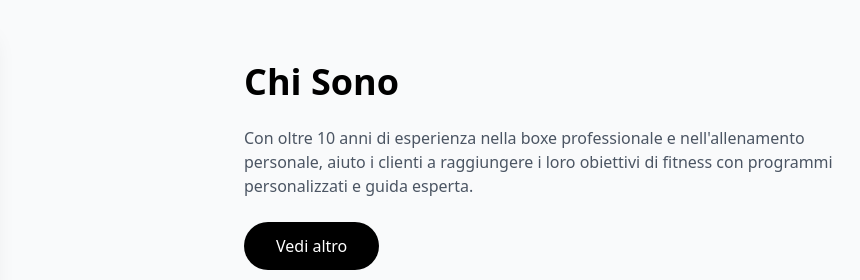
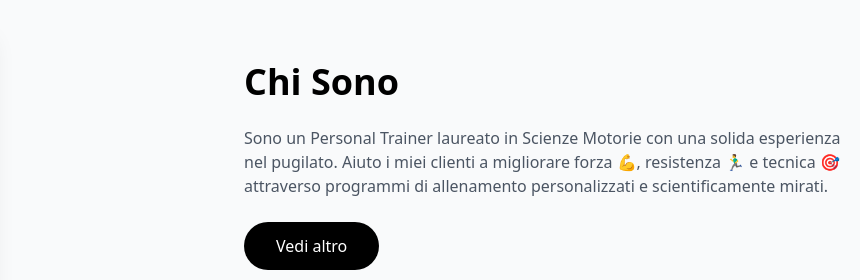
Before and after one commit to StefanoMaisto1992/AP_trainer, a plain HTML site: page main.html in a window 1280 px wide. Shown: the part 960-1240 px from the top of the page, 420-1280 px from the left. Drawn offline with nearby package versions, Linux system fonts and the light colour scheme; some icons are missing.

Commit message:
Update bio (section about me)

```diff
--- a/main.html
+++ b/main.html
@@ -95,9 +95,7 @@
                     alt="Personal Trainer" class="rounded-lg shadow-xl">
                 <div>
                     <h2 data-lang-key="aboutTitle" class="text-4xl font-bold mb-6">About Me</h2>
-                    <p data-lang-key="aboutDescription" class="text-gray-600 mb-6">With over 10 years of experience in
-                        professional boxing and personal training, I help clients achieve their fitness goals through
-                        personalized training programs and expert guidance.</p>
+                    <p data-lang-key="aboutDescription" class="text-gray-600 mb-6"></p>
                     <button data-lang-key="seeMore" onclick="showInfo()"
                         class="bg-black text-white px-8 py-3 rounded-full hover:bg-gray-800 transition">See
                         More</button>
@@ -114,14 +112,7 @@
             <img src="images/Favicons/browser.png" alt="Icon" class="w-6 h-6 mr-2">
             <h2 data-lang-key="aboutTitle" class="text-lg font-semibold text-gray-800">About Me</h2>
         </div>
-        <p data-lang-key="aboutDescription" class="text-gray-600 mt-2">
-            With over 10 years of experience in professional boxing and personal training, I help clients achieve their
-            fitness goals through personalized training programs and expert guidance.
-        </p>
         <p data-lang-key="moreDescription" class="text-gray-600 mt-1">
-            My focus is on maintaining good practices in the fitness and wellness world, ensuring sustainable and
-            effective
-            results for everyone I train.
         </p>
         <span></span>
         <button onclick="hideInfo()" id="close-info-btn" data-lang-key="closeButton"
--- a/settings.js
+++ b/settings.js
@@ -9,8 +9,8 @@ const translations = {
         welcomeSubtext: "Professional boxing and personal training to help you achieve your fitness goals",
         getStarted: "Get Started",
         aboutTitle: "About Me",
-        aboutDescription: "With over 10 years of experience in professional boxing and personal training, I help clients achieve their fitness goals through personalized training programs and expert guidance.",
-        moreDescription: " My focus is on maintaining good practices in the fitness and wellness world, ensuring sustainable and effective results for everyone I train.",
+        aboutDescription: "I am a Personal Trainer with a degree in Sports Science and extensive experience in boxing. I help my clients enhance their strength 💪, endurance 🏃‍♂️, and technique 🎯 through personalized and scientifically designed training programs.",
+        moreDescription: "Every plan is tailored to individual needs, combining the analytical approach of movement science 📚 with a passion for sports. I focus on optimal performance and injury prevention 🛡️, ensuring steady and safe progress. My goal is to motivate and guide each client toward achieving their physical and mental goals 🏆, transforming every training session into a concrete step toward becoming the best version of themselves 🌟.",
         seeMore: "See more",
         contactFormTitle: "Contact Me",
         contactFormMessage: "Have questions or want to start your fitness journey? Fill out the form below to get in touch!",
@@ -45,8 +45,8 @@ const translations = {
         welcomeSubtext: "Boxe professionale e allenamento personalizzato per aiutarti a raggiungere i tuoi obiettivi di fitness",
         getStarted: "Inizia Ora",
         aboutTitle: "Chi Sono",
-        aboutDescription: "Con oltre 10 anni di esperienza nella boxe professionale e nell'allenamento personale, aiuto i clienti a raggiungere i loro obiettivi di fitness con programmi personalizzati e guida esperta.",
-        moreDescription: "Il mio obiettivo è mantenere buone pratiche nel mondo del fitness e del benessere, assicurando risultati sostenibili ed efficaci per tutti coloro che alleno.",
+        aboutDescription: "Sono un Personal Trainer laureato in Scienze Motorie con una solida esperienza nel pugilato. Aiuto i miei clienti a migliorare forza 💪, resistenza 🏃‍♂️ e tecnica 🎯 attraverso programmi di allenamento personalizzati e scientificamente mirati.",
+        moreDescription: "Ogni percorso è studiato per adattarsi alle esigenze individuali, combinando l'approccio analitico della scienza del movimento 📚 con la passione per lo sport. Mi concentro su performance e prevenzione degli infortuni 🛡️, garantendo progressi in sicurezza. Il mio obiettivo è motivare e guidare ciascun cliente nel raggiungimento dei propri traguardi fisici e mentali 🏆, trasformando ogni sessione di allenamento in un passo concreto verso la migliore versione di sé 🌟.",
         seeMore: "Vedi altro",
         contactFormTitle: "Contattami",
         contactFormMessage: "Hai domande o vuoi iniziare il tuo percorso fitness? Compila il modulo qui sotto per metterti in contatto!",
```
